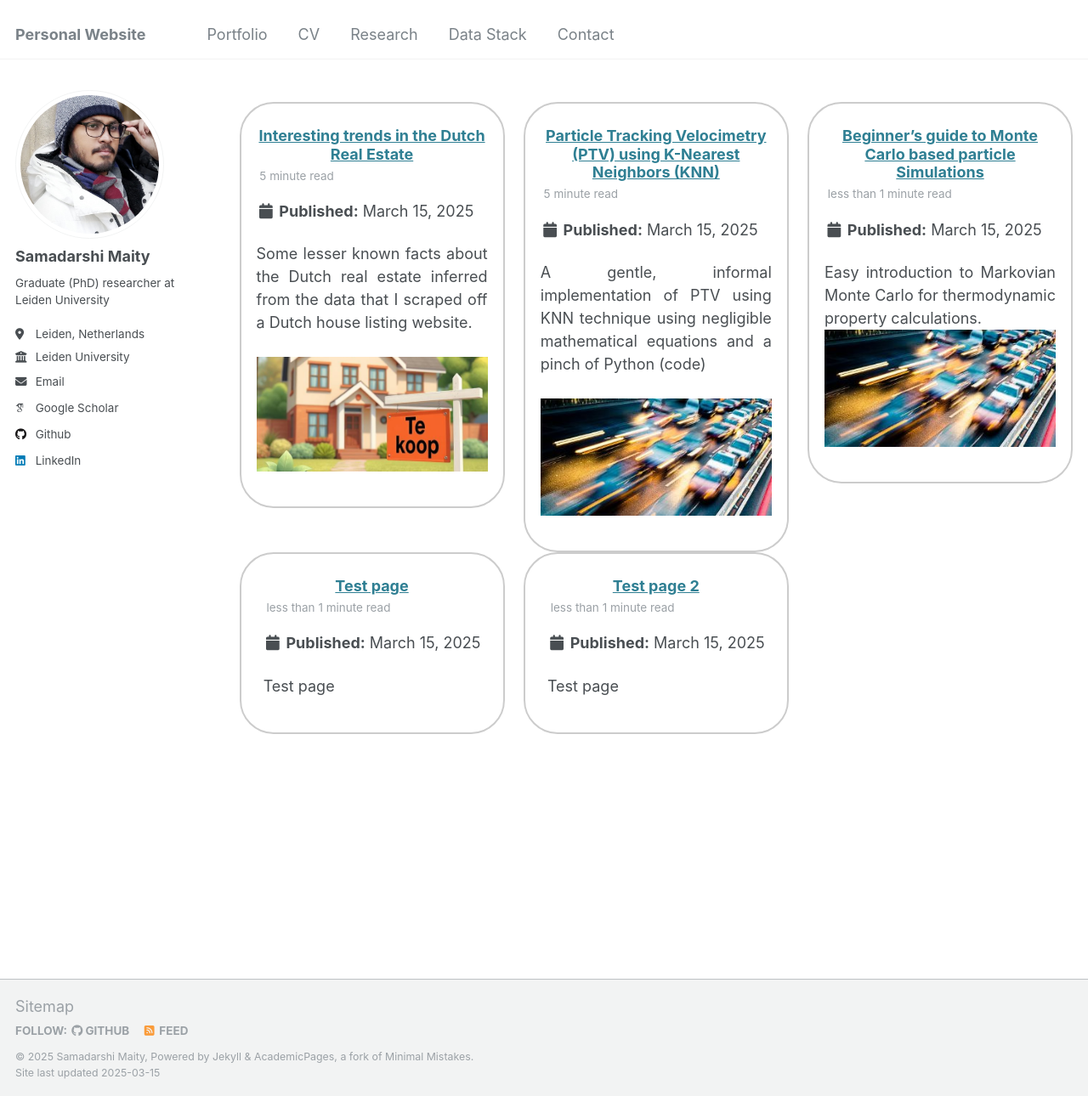
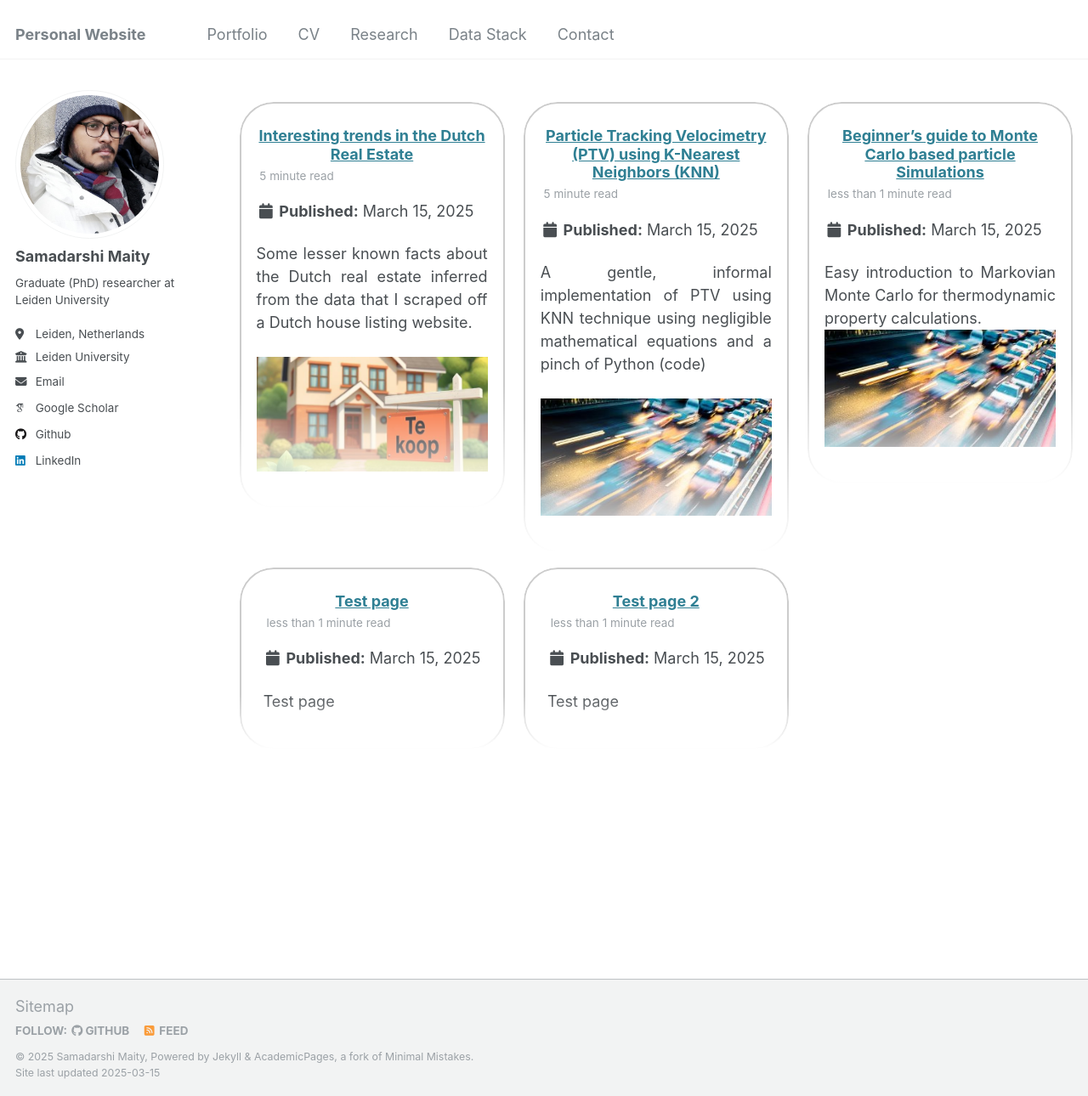
Before and after one commit to Samadarshi-Maity/Samadarshi-Maity.github.io, a Jekyll site: the page built from _pages/portfolio.html, in a window 1280 px wide and 1290 px high. Shown: the whole window at 85% size. Built offline with Jekyll 4.4.1, drawn with Linux system fonts in a browser that asks for light colours; some web fonts are replaced.

Commit message:
Update _archive.scss

```diff
--- a/_sass/_archive.scss
+++ b/_sass/_archive.scss
@@ -118,19 +118,26 @@
   display: flex;
   flex-wrap: wrap;
   justify-content: center; /* Align items to center */
-
+  margin-bottom: -0.5em
 }
 .grid__item {
   display: flex;
   flex-direction: column;
   align-items: center; /* Center elements inside each grid item */
   text-align: justify;
-  margin-bottom: 0em;
+  margin-bottom: 1em;
 
   gap: 1em; /* Space between grid items */
   border: 2px solid #ccc; /* Adjust border thickness and color */
   border-radius: 40px; /* Adjust the roundness of the corners */
   padding: 1em; /* Add some padding inside the border */
+  overflow: hidden; /* Prevent content from overflowing */
+
+  /* Apply fading effect */
+  mask-image: linear-gradient(to bottom, rgba(0, 0, 0, 1) 70%, rgba(0, 0, 0, 0));
+  -webkit-mask-image: linear-gradient(to bottom, rgba(0, 0, 0, 1) 70%, rgba(0, 0, 0, 0));
+
+  transition: all 0.3s ease-in-out; /* Smooth transition for hover effect */
 
 
   .page__meta {
```
